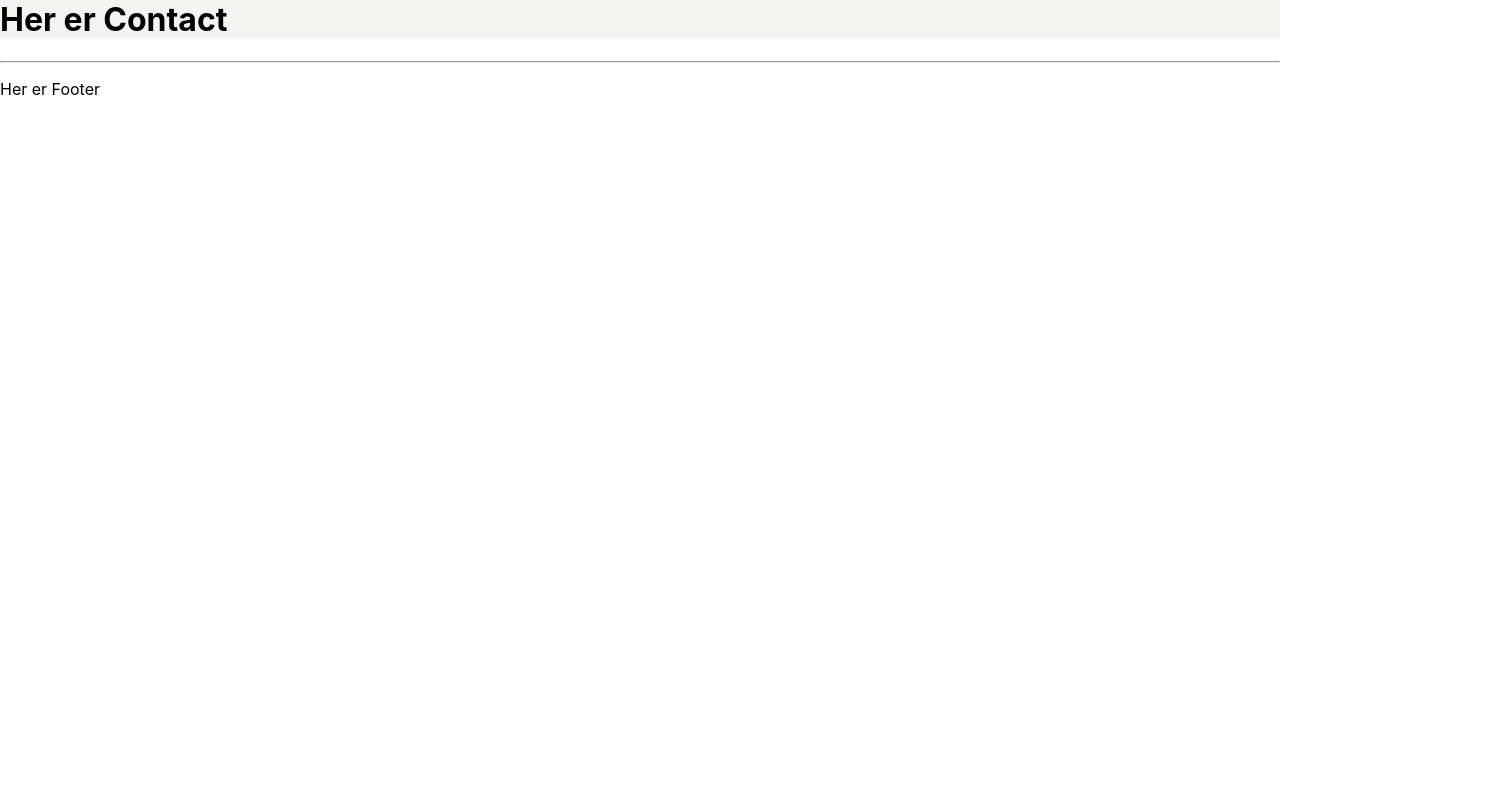
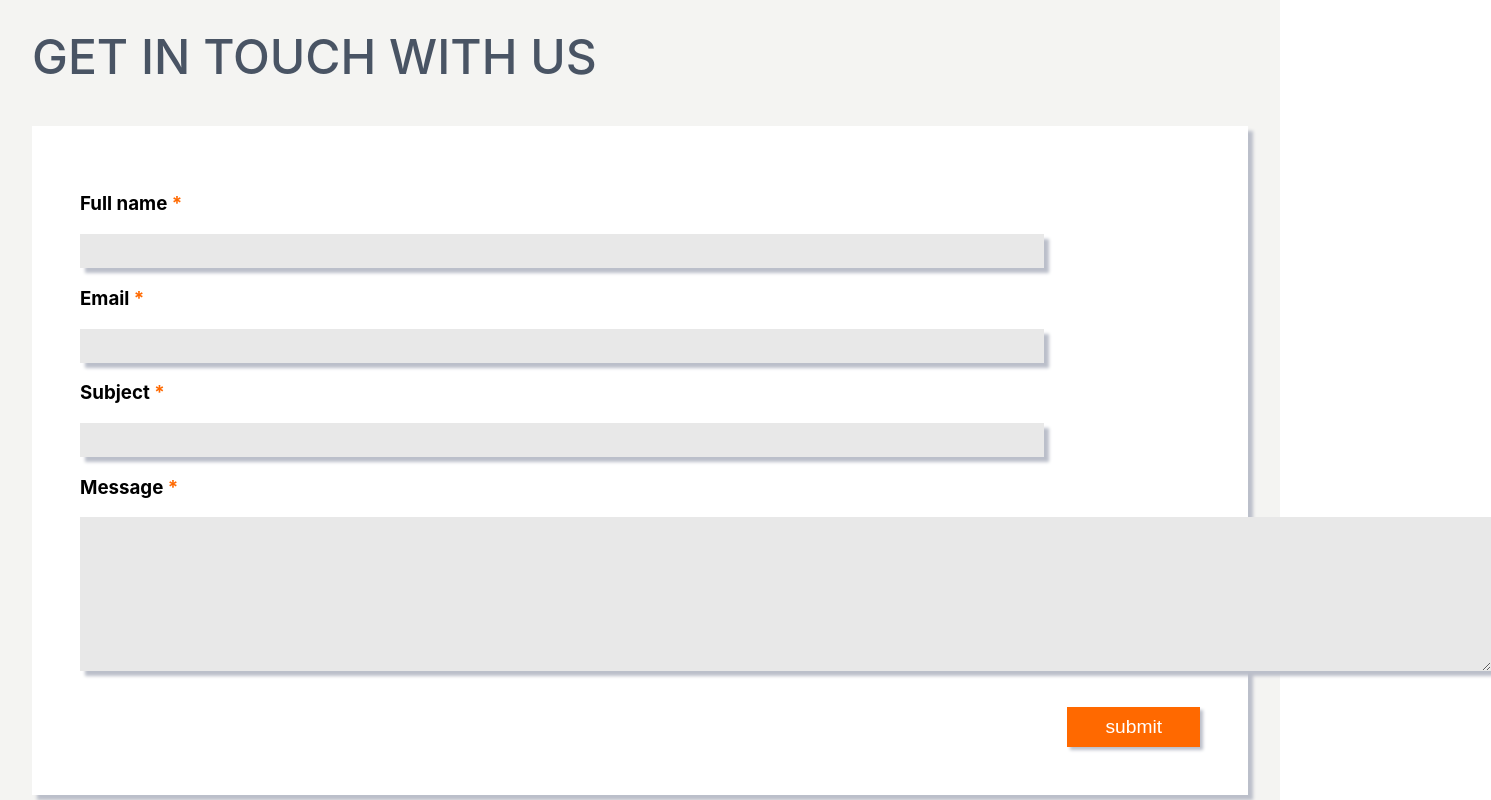
Before and after one commit to rts-cmk-wu08/the-big-bad-wolf, a React (Create React App) app: page /contact in a window 1280 px wide. Shown: the part 120-920 px from the top of the page, 1491 px wide, since content can reach past the window. Before the commit the page ends 800 px from the top, so only its background shows below. Built offline with nearby package versions, Linux system fonts and the light colour scheme.

Commit message:
contact page done

```diff
--- a/src/pages/Contact.js
+++ b/src/pages/Contact.js
@@ -1,12 +1,33 @@
+import "./contact.scss"
+
+
 const Contact = () => {
 
     return (
 
-        <>
+        <section className="contact">
+        <h1 className="contact__headline">Get in touch with us</h1>
 
-            <h1>Her er Contact</h1>
+        <article className="contact__form">
+            <h3>Full name  <span className="orange">*</span></h3>
+            <input className="contact__input" type="text" name="fullName" id="fullName" />
 
-        </>
+            <h3>Email <span className="orange">*</span></h3>
+            <input className="contact__input" type="email" name="email" id="email" />
+
+            <h3>Subject  <span className="orange">*</span></h3>
+            <input className="contact__input" type="text" name="subject" id="subject"/>
+
+            <h3>Message  <span className="orange">*</span></h3>
+            <textarea className="contact__msg" name="message" id="message" cols="174" rows="10"></textarea>
+
+            <div className="submit__btn">
+                <button><input type="submit" value="submit" /></button>
+
+            </div>
+        </article>
+        <p className="contact__btmText">Visit our sister companies <span className="orange">Home Sound</span> and <span className="orange">The Movie Rooms</span> part of the Hi-Fi Corner Group.</p>
+        </section>
 
      );
 
--- /dev/null
+++ b/src/pages/contact.scss
@@ -0,0 +1,55 @@
+.orange {
+    color: #FF6900;
+}
+
+
+.contact__headline {
+    color: #495464;
+    font-size: 3rem;
+    font-weight: 500;
+    text-transform: uppercase;
+    padding-left: 2rem;
+}
+.contact__form {
+    background-color: white;
+    padding: 3rem;
+    margin: 2rem;
+    box-shadow: 0.3rem 0.3rem 0.2rem #BBBFCA;
+}
+.contact__input {
+    width: 60rem;
+    height: 2rem;
+    background-color: #E8E8E8;
+    border: none;
+    box-shadow: 0.3rem 0.3rem 0.2rem #BBBFCA;
+}
+.contact__msg {
+    background-color: #E8E8E8;
+    border: none;
+    box-shadow: 0.3rem 0.3rem 0.2rem #BBBFCA;
+}
+
+.submit__btn {
+    display: flex;
+    justify-content: right;
+    padding-top: 2rem;
+}
+.submit__btn button{
+    background-color: #FF6900;
+    border: none;
+    padding: 0.5rem 2rem;
+    box-shadow: 0.2rem 0.2rem 0.2rem #BBBFCA;
+}
+.submit__btn input {
+    background-color: transparent;
+    border: none;
+    color: white;
+    font-size: 1.2rem;
+    font-weight: light;
+}
+
+
+.contact__btmText {
+    text-align: center;
+    font-size: 2rem;
+}
--- a/src/templates/Header.scss
+++ b/src/templates/Header.scss
@@ -1,6 +1,5 @@
 nav {
     background-color: black;
-    width: 1200px;
     height: 99px;
     display: flex;
     align-items: center;
--- a/src/templates/main.scss
+++ b/src/templates/main.scss
@@ -1,3 +1,4 @@
 .main {
     background-color: #f4f4f2;
+    padding: 0.5rem 0;
 }
```
